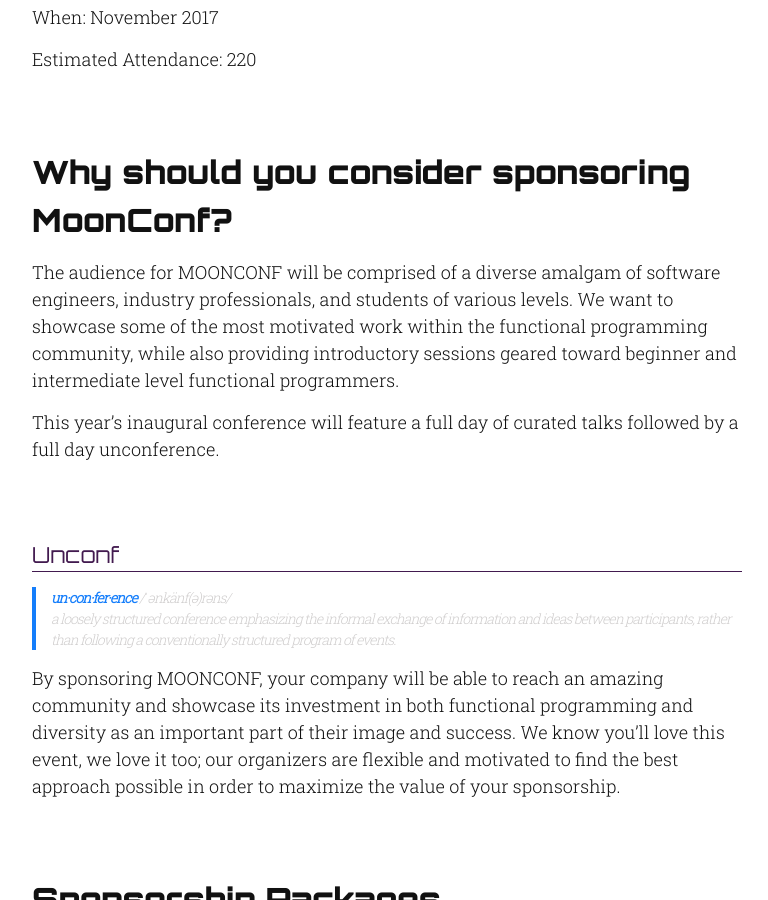
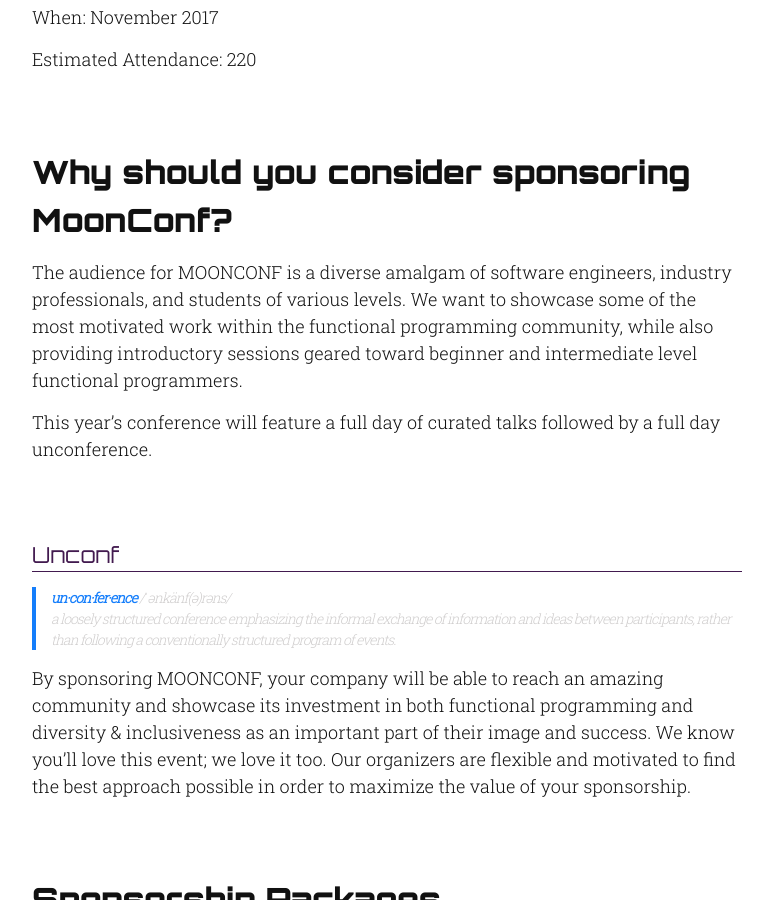
Before and after one commit to maitria/moonconf.org, a Jekyll site: the page built from sponsorship-prospectus/index.html, in a window 1280 px wide and 900 px high, scrolled down 799 px. Shown: the whole window, without its empty margins (253-1021 px from the left). Built offline with Jekyll 4.4.1, drawn with Linux system fonts in a browser that asks for light colours.

Commit message:
Remove 'inaugural', oops

```diff
--- a/sponsorship-prospectus/index.html
+++ b/sponsorship-prospectus/index.html
@@ -23,8 +23,8 @@ layout: default
 <section class="section-block section-moon"></section>
   <div class="section-block-content wrapper">
     <h2>Why should you consider sponsoring MoonConf?</h2>
-    <p>The audience for MOONCONF will be comprised of a diverse amalgam of software engineers, industry professionals, and students of various levels. We want to showcase some of the most motivated work within the functional programming community, while also providing introductory sessions geared toward beginner and intermediate level functional programmers.</p>
-    <p>This year’s inaugural conference will feature a full day of curated talks followed by a full day unconference.</p>
+    <p>The audience for MOONCONF is a diverse amalgam of software engineers, industry professionals, and students of various levels. We want to showcase some of the most motivated work within the functional programming community, while also providing introductory sessions geared toward beginner and intermediate level functional programmers.</p>
+    <p>This year’s conference will feature a full day of curated talks followed by a full day unconference.</p>
   </div>
   <div class="section-block-content wrapper">
     <h3>Unconf</h3>
@@ -34,7 +34,7 @@ layout: default
       a loosely structured conference emphasizing the informal exchange of information and ideas between participants, rather than following a conventionally structured program of events.
     </blockquote>
 
-    <p>By sponsoring MOONCONF, your company will be able to reach an amazing community and showcase its investment in both functional programming and diversity as an important part of their image and success. We know you’ll love this event, we love it too; our organizers are flexible and motivated to find the best approach possible in order to maximize the value of your sponsorship.</p>
+    <p>By sponsoring MOONCONF, your company will be able to reach an amazing community and showcase its investment in both functional programming and diversity &amp; inclusiveness as an important part of their image and success. We know you’ll love this event; we love it too. Our organizers are flexible and motivated to find the best approach possible in order to maximize the value of your sponsorship.</p>
   </div>
 
   <div class="section-block-content wrapper">
```
